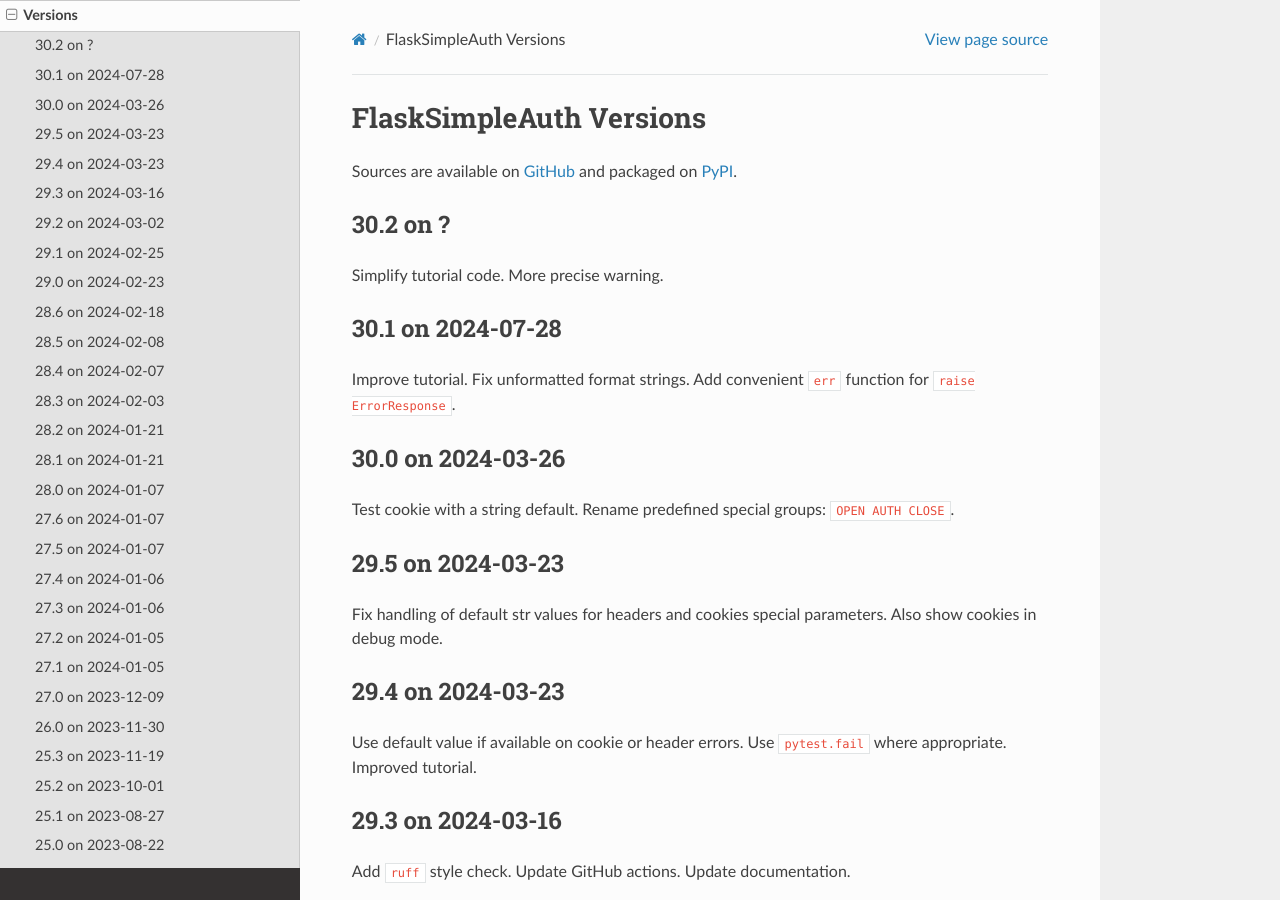
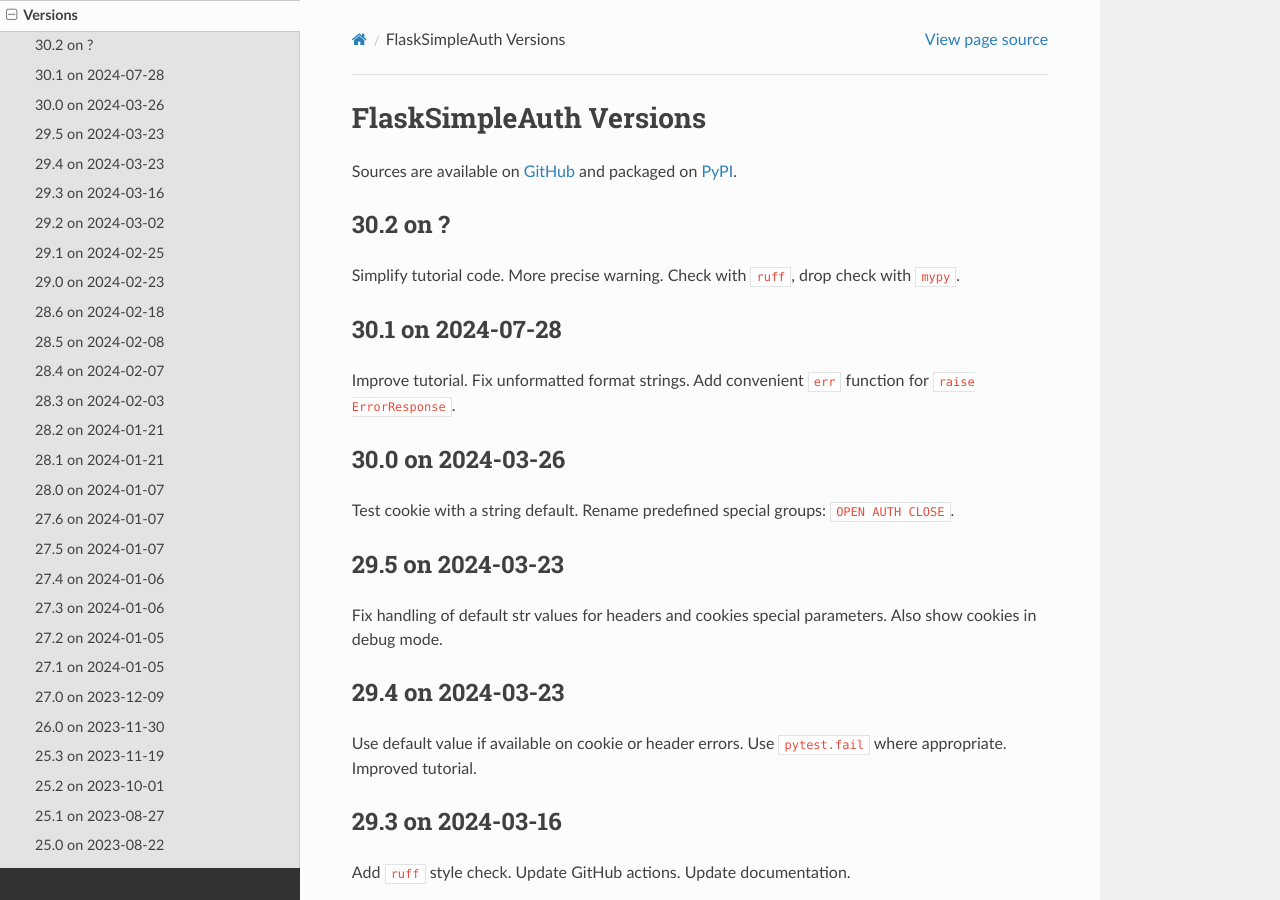
Before and after one commit to zx80/flask-simple-auth, a Sphinx documentation site: the page built from docs/VERSIONS.md, in a window 1280 px wide and 900 px high. Built offline with Sphinx 7.4.7 and the Read the Docs theme 2.0.0, drawn with Linux system fonts in a browser that asks for light colours; pages that are not in the unit, such as notebooks, are missing from menus.

Commit message:
note about dones

```diff
--- a/docs/VERSIONS.md
+++ b/docs/VERSIONS.md
@@ -7,6 +7,7 @@
 
 Simplify tutorial code.
 More precise warning.
+Check with `ruff`, drop check with `mypy`.
 
 ## 30.1 on 2024-07-28
 
```
